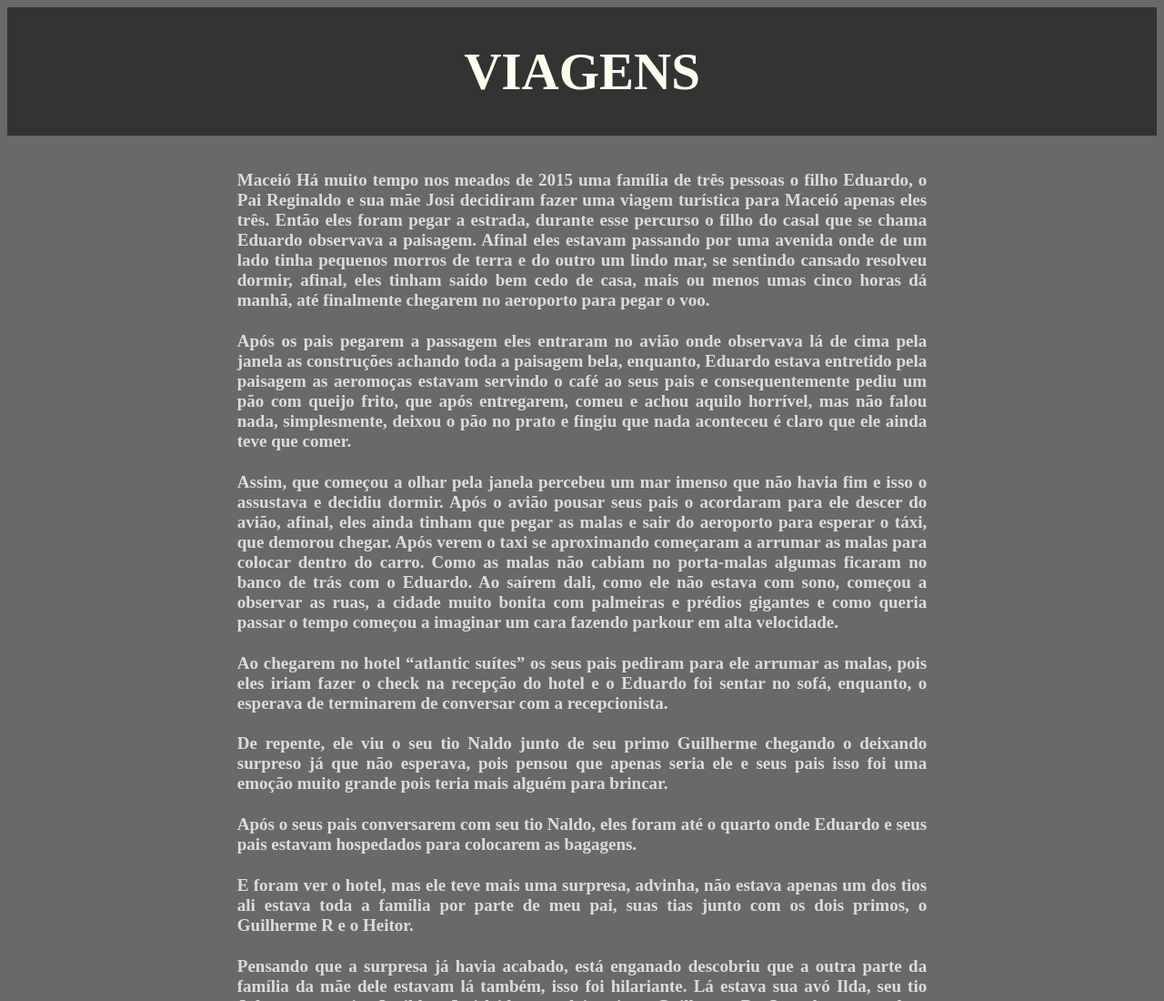
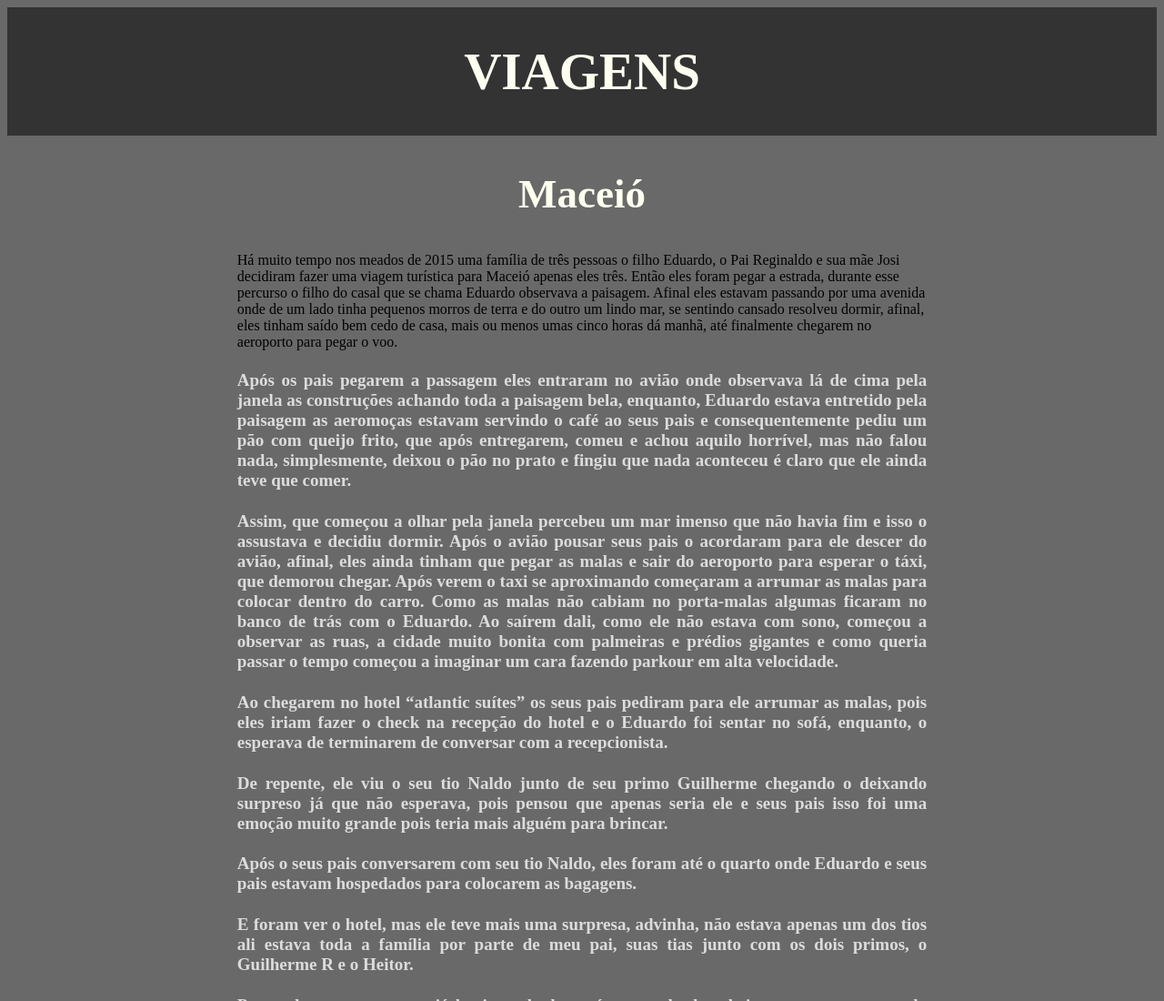
Before and after one commit to EDUARDO-ETEC/LIVRO-DIGITAL, a plain HTML site: page index.html in a window 1280 px wide. Shown: the top 1100 px of the page at 91% size. Drawn offline with Linux system fonts and the light colour scheme.

Commit message:
Add files via upload

```diff
--- a/index.html
+++ b/index.html
@@ -20,7 +20,7 @@
 
 
 <div class="container">
-<p>Maceió
+<h2>Maceió</h2>
 Há muito tempo nos meados de 2015 uma família de três pessoas o filho Eduardo, o Pai Reginaldo e sua mãe Josi  decidiram fazer uma viagem turística para Maceió apenas eles três.
 Então eles foram pegar a estrada, durante esse percurso o filho do casal que se chama Eduardo observava a paisagem. Afinal eles estavam passando por uma avenida onde de um lado tinha pequenos morros de terra e do outro um lindo mar,  se sentindo cansado resolveu dormir, afinal, eles tinham saído bem cedo de casa, mais ou menos umas cinco horas dá manhã, até finalmente chegarem no aeroporto para pegar o voo.</p>
 <p>
```
